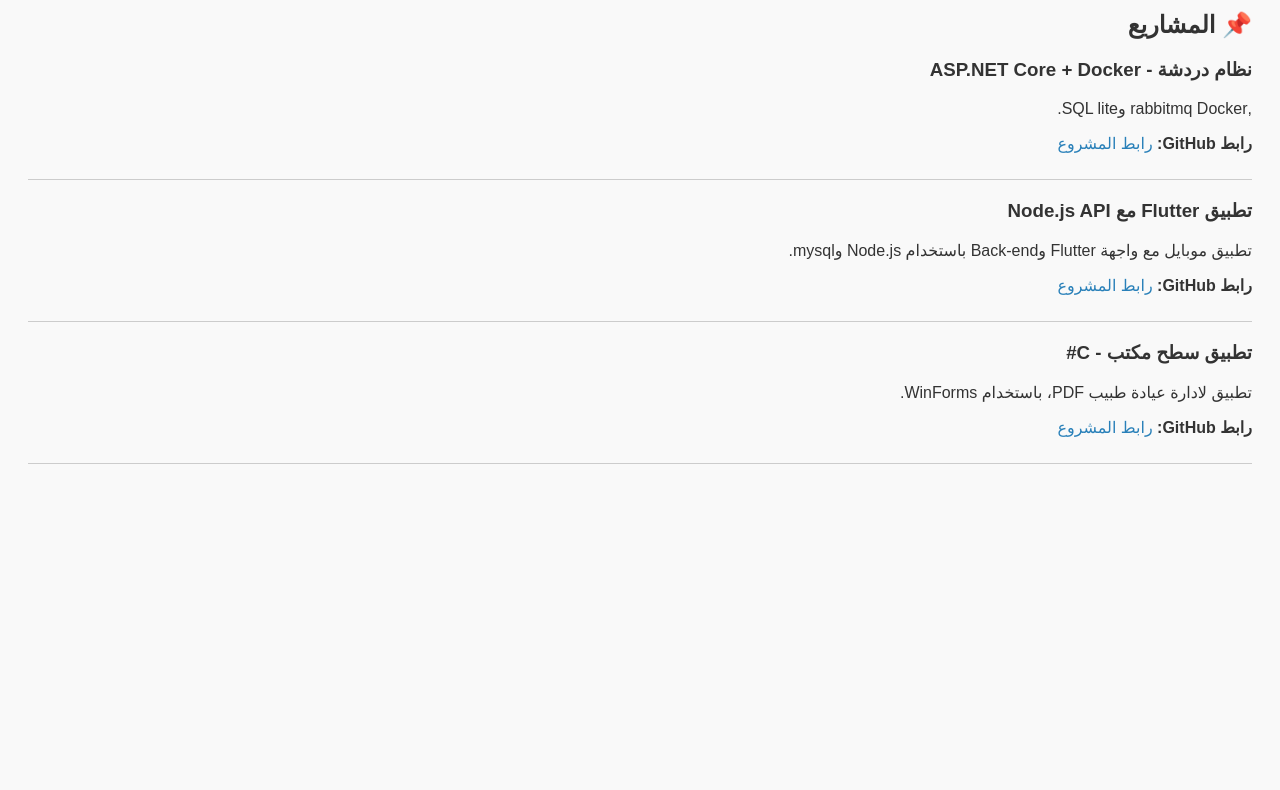
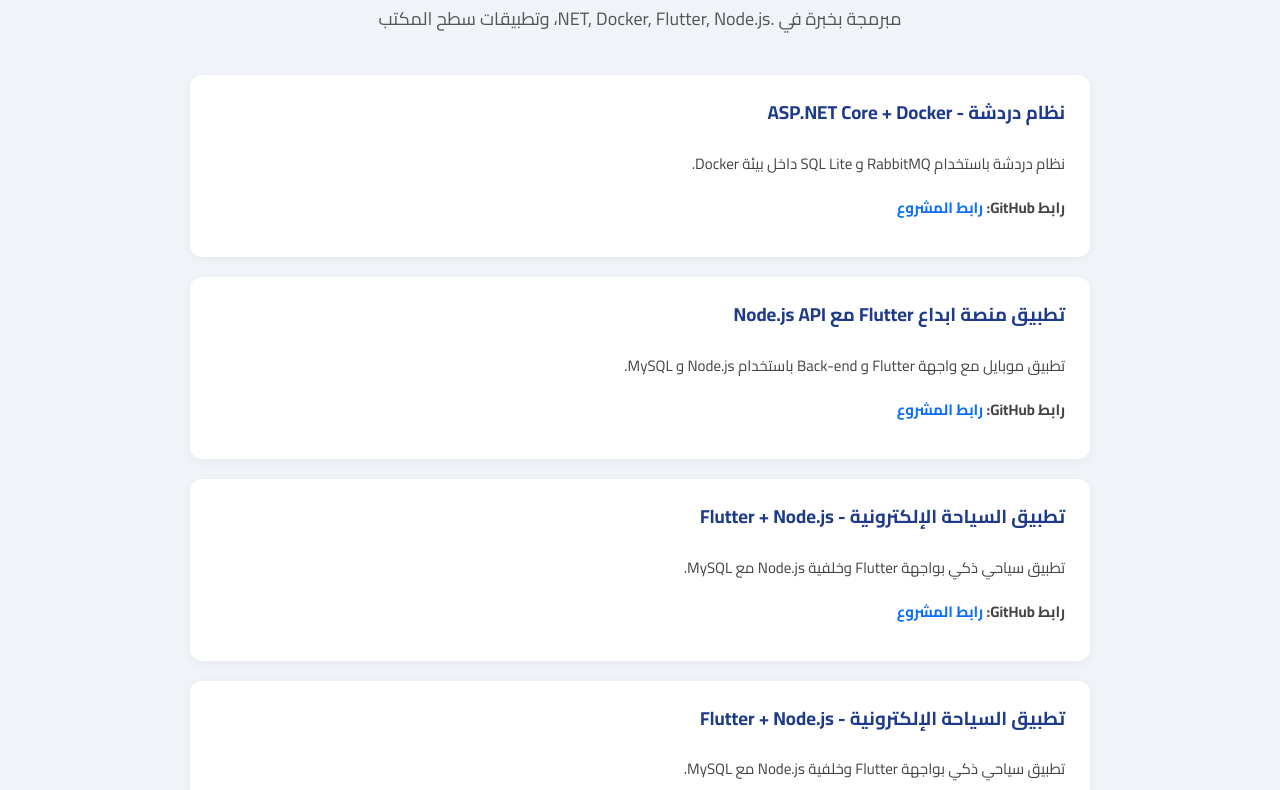
Before and after one commit to arwaalhassan/arwa.github.io, a plain HTML site: page index.html in a window 1280 px wide. Shown: the part 137-927 px from the top of the page. Before the commit the page ends 800 px from the top, so only its background shows below. Drawn offline with Linux system fonts and the light colour scheme.

Commit message:
first commit

```diff
--- a/index.html
+++ b/index.html
@@ -3,36 +3,115 @@
 <head>
   <meta charset="UTF-8" />
   <meta name="viewport" content="width=device-width, initial-scale=1.0"/>
-  <title>بورتفوليو المبرمج</title>
+  <title>Portfolio | أروى الحسن</title>
+  <link href="https://fonts.googleapis.com/css2?family=Cairo:wght@400;600;700&display=swap" rel="stylesheet">
   <style>
-    body { font-family: sans-serif; background: #f9f9f9; padding: 20px; color: #333; }
-    .project { border-bottom: 1px solid #ccc; margin-bottom: 20px; padding-bottom: 10px; }
-    h1 { color: #2c3e50; }
-    a { color: #2980b9; text-decoration: none; }
+    body {
+      font-family: 'Cairo', sans-serif;
+      background-color: #f0f4f8;
+      margin: 0;
+      padding: 40px;
+      color: #333;
+      direction: rtl;
+    }
+
+    h1 {
+      color: #2c3e50;
+      text-align: center;
+      margin-bottom: 10px;
+    }
+
+    p.description {
+      text-align: center;
+      font-size: 18px;
+      margin-bottom: 40px;
+      color: #555;
+    }
+
+    .projects-container {
+      display: grid;
+      gap: 20px;
+      max-width: 900px;
+      margin: auto;
+    }
+
+    .project {
+      background: #fff;
+      border-radius: 12px;
+      box-shadow: 0 2px 10px rgba(0, 0, 0, 0.05);
+      padding: 20px 25px;
+      transition: transform 0.2s ease;
+    }
+
+    .project:hover {
+      transform: scale(1.02);
+    }
+
+    .project h3 {
+      color: #1e3a8a;
+      margin-top: 0;
+    }
+
+    .project p {
+      font-size: 15px;
+      color: #444;
+    }
+
+    a {
+      color: #0d6efd;
+      text-decoration: none;
+      font-weight: bold;
+    }
+
+    a:hover {
+      text-decoration: underline;
+    }
+
+    @media (max-width: 600px) {
+      body {
+        padding: 20px;
+      }
+    }
   </style>
 </head>
 <body>
-  <h1>👨‍💻 أهلاً، هذا بورتفوليوني</h1>
-  <p>مبرمج بخبرة في .NET, Docker, Flutter, Node.js، وتطبيقات سطح المكتب.</p>
+  <h1>👩‍💻 أروى الحسن - معرض الأعمال</h1>
+  <p class="description">مبرمجة بخبرة في .NET, Docker, Flutter, Node.js، وتطبيقات سطح المكتب</p>
 
-  <h2>📌 المشاريع</h2>
+  <div class="projects-container">
+    <div class="project">
+      <h3>نظام دردشة - ASP.NET Core + Docker</h3>
+      <p>نظام دردشة باستخدام RabbitMQ و SQL Lite داخل بيئة Docker.</p>
+      <p><strong>رابط GitHub:</strong> <a href="https://github.com/arwaalhassan/chatsystem.git">رابط المشروع</a></p>
+    </div>
 
-  <div class="project">
-    <h3>نظام دردشة - ASP.NET Core + Docker</h3>
-    <p>,rabbitmq Docker وSQL lite.</p>
-    <p><strong>رابط GitHub:</strong> <a href="#">رابط المشروع</a></p>
-  </div>
+    <div class="project">
+      <h3>تطبيق منصة ابداع Flutter مع Node.js API</h3>
+      <p>تطبيق موبايل مع واجهة Flutter و Back-end باستخدام Node.js و MySQL.</p>
+      <p><strong>رابط GitHub:</strong> <a href="https://github.com/arwaalhassan/flutter-ebda3-app.git">رابط المشروع</a></p>
+    </div>
 
-  <div class="project">
-    <h3>تطبيق Flutter مع Node.js API</h3>
-    <p>تطبيق موبايل مع واجهة Flutter وBack-end باستخدام Node.js وmysql.</p>
-    <p><strong>رابط GitHub:</strong> <a href="#">رابط المشروع</a></p>
-  </div>
+    <div class="project">
+      <h3>تطبيق السياحة الإلكترونية - Flutter + Node.js</h3>
+      <p>تطبيق سياحي ذكي بواجهة Flutter وخلفية Node.js مع MySQL.</p>
+      <p><strong>رابط GitHub:</strong> <a href="https://github.com/arwaalhassan/flutter_etourism.git">رابط المشروع</a></p>
+    </div>
+<div class="project">
+      <h3>تطبيق السياحة الإلكترونية - Flutter + Node.js</h3>
+      <p>تطبيق سياحي ذكي بواجهة Flutter وخلفية Node.js مع MySQL.</p>
+      <p><strong>رابط GitHub node.js:</strong> <a href="https://github.com/arwaalhassan/e-touristbackend.git">رابط المشروع</a></p>
+    </div>
+    <div class="project">
+      <h3>تطبيق سطح مكتب - C#</h3>
+      <p>تطبيق إدارة عيادة طبية باستخدام WinForms مع حفظ البيانات كـ PDF.</p>
+      <p><strong>رابط GitHub:</strong> <a href="#">رابط المشروع</a></p>
+    </div>
 
-  <div class="project">
-    <h3>تطبيق سطح مكتب - C#</h3>
-    <p>تطبيق لادارة عيادة طبيب PDF، باستخدام WinForms.</p>
-    <p><strong>رابط GitHub:</strong> <a href="#">رابط المشروع</a></p>
+    <div class="project">
+      <h3>متجر كتب إلكتروني - ASP.NET</h3>
+      <p>موقع لعرض وشراء الكتب الإلكترونية باستخدام ASP.NET.</p>
+      <p><strong>رابط GitHub:</strong> <a href="https://github.com/arwaalhassan/bookstore.git">رابط المشروع</a></p>
+    </div>
   </div>
 </body>
 </html>
```
